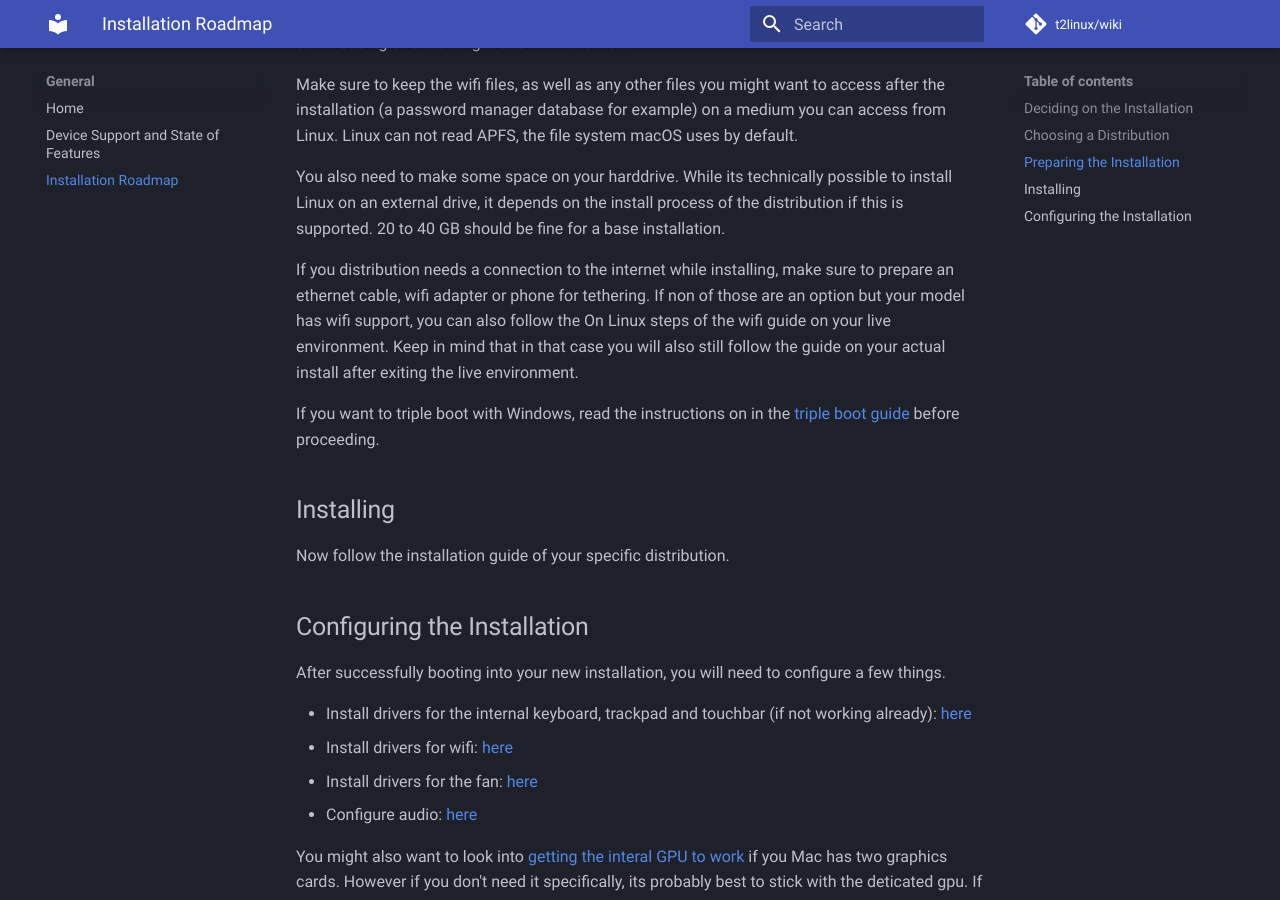
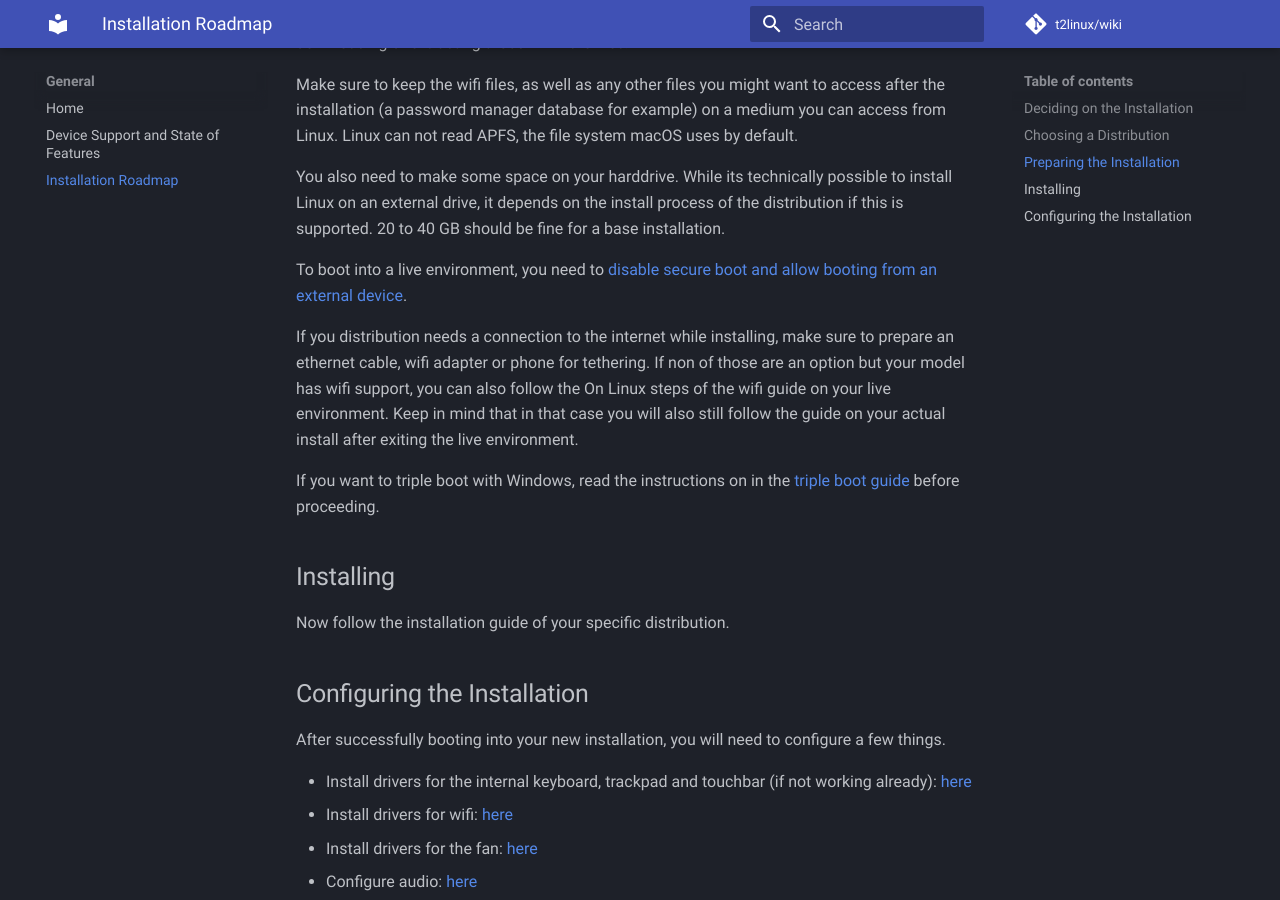
Before and after one commit to t2linux/wiki, an MkDocs documentation site: the page built from docs/roadmap.md, in a window 1280 px wide and 900 px high, scrolled down 1496 px. Built offline with MkDocs 1.6.1 and Material for MkDocs 9.7.7, drawn with Linux system fonts in a browser that asks for light colours; comment, search, counter and statistics services are not loaded.

Commit message:
Roadmap: Added reference to apple documentation about secure boot options

```diff
--- a/docs/roadmap.md
+++ b/docs/roadmap.md
@@ -50,6 +50,8 @@ Make sure to keep the wifi files, as well as any other files you might want to a
 
 You also need to make some space on your harddrive. While its technically possible to install Linux on an external drive, it depends on the install process of the distribution if this is supported. 20 to 40 GB should be fine for a base installation.
 
+To boot into a live environment, you need to [disable secure boot and allow booting from an external device](https://support.apple.com/en-us/HT208198).
+
 If you distribution needs a connection to the internet while installing, make sure to prepare an ethernet cable, wifi adapter or
 phone for tethering. If non of those are an option but your model has wifi support, you can also follow the On Linux steps of the wifi
 guide on your live environment. Keep in mind that in that case you will also still follow the guide on your actual install after exiting
```
